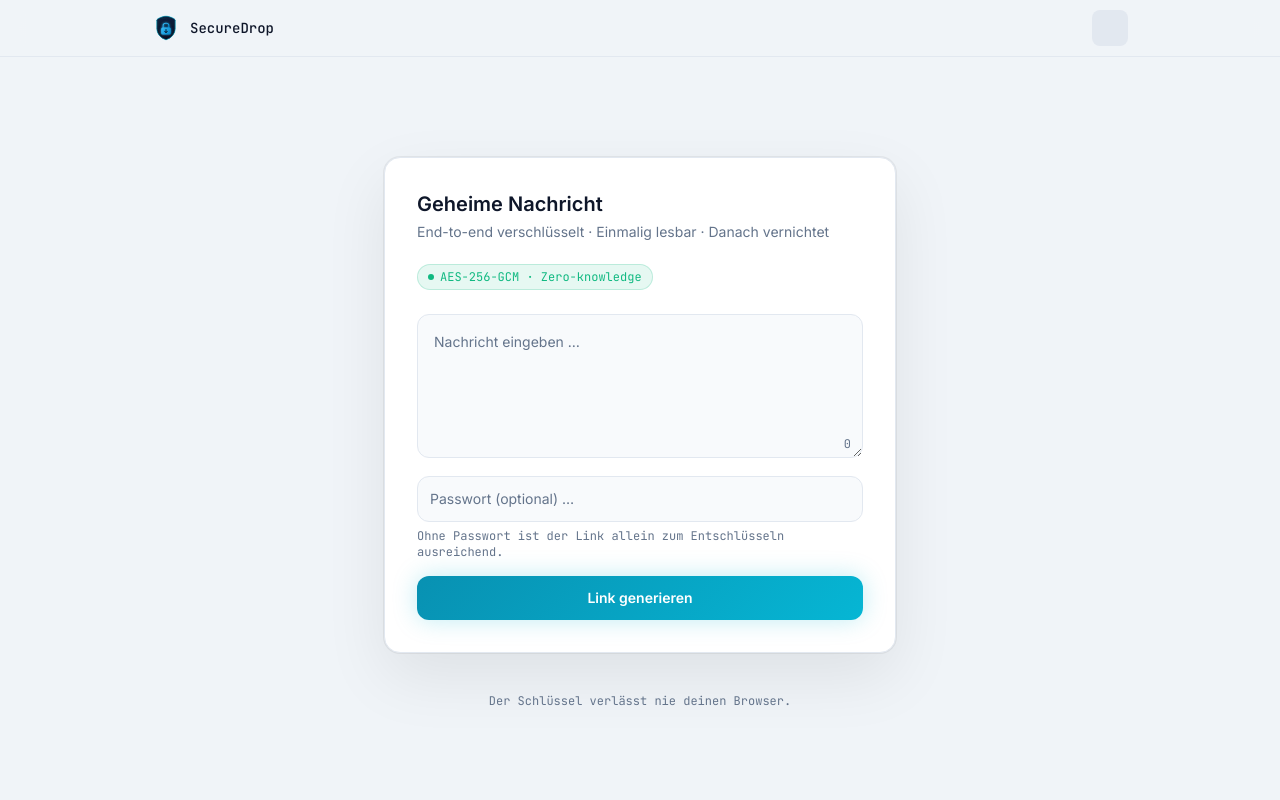
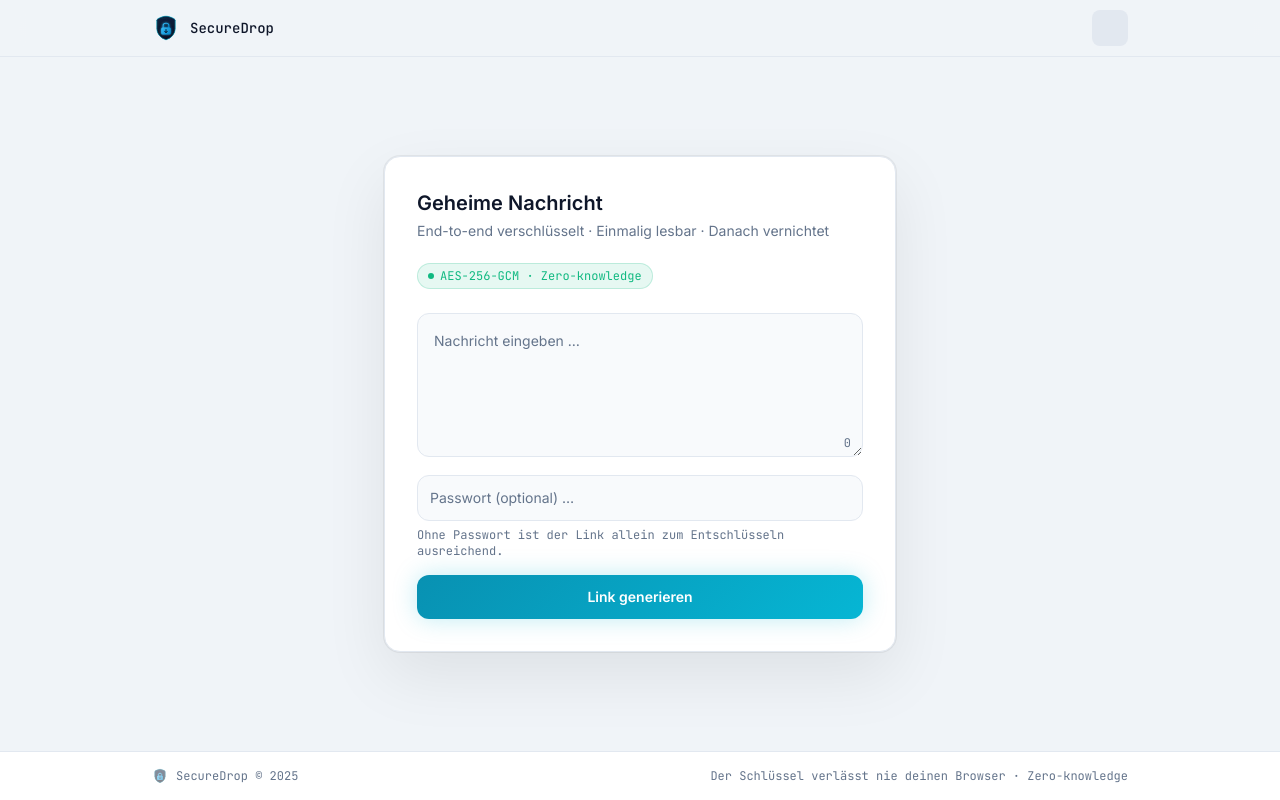
Before and after one commit to MarcoLenschau/SecureSource, a website: page public/index.html in a window 1280 px wide. Drawn offline with nearby package versions, Linux system fonts and the light colour scheme.

Commit message:
feat: add footer component to all pages
- Minimal footer with logo, project name and privacy note
- Theme-aware (respects dark/light mode via CSS variables)
- Consistent across create and note pages

closes #2

```diff
--- a/public/index.html
+++ b/public/index.html
@@ -86,6 +86,8 @@
     }
     .theme-btn:hover { background: var(--bg-2nd-h); color: var(--text); }
 
+    .site-footer { border-top: 1px solid var(--border); background: var(--bg-card); transition: background .2s, border-color .2s; }
+
     .btn-primary {
       background: linear-gradient(135deg, #0891b2, #06b6d4);
       box-shadow: 0 0 24px rgba(6,182,212,.25);
@@ -162,8 +164,17 @@
       </div>
     </div>
 
-    <p class="mt-4 mb-4 text-muted text-xs mono">Der Schlüssel verlässt nie deinen Browser.</p>
   </main>
+
+  <footer class="site-footer w-full py-4 mt-auto">
+    <div class="max-w-screen-lg mx-auto px-4 sm:px-6 flex flex-col sm:flex-row items-center justify-between gap-2 text-muted text-xs mono">
+      <div class="flex items-center gap-2">
+        <img src="/logo.svg" alt="SecureDrop" class="w-4 h-4 opacity-50" />
+        <span>SecureDrop &copy; 2025</span>
+      </div>
+      <span>Der Schlüssel verlässt nie deinen Browser · Zero-knowledge</span>
+    </div>
+  </footer>
 
   <script type="module" src="/js/theme.js"></script>
   <script type="module" src="/js/create.js"></script>
```
Also changed, not shown: public/note.html (+11 -1 lines).
